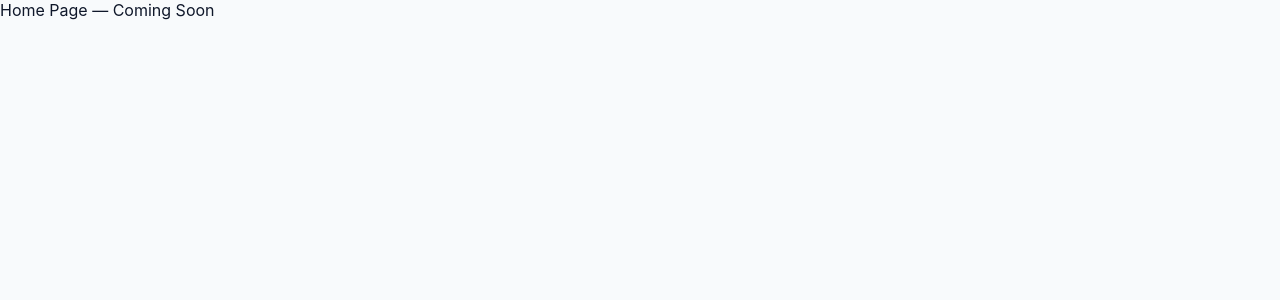
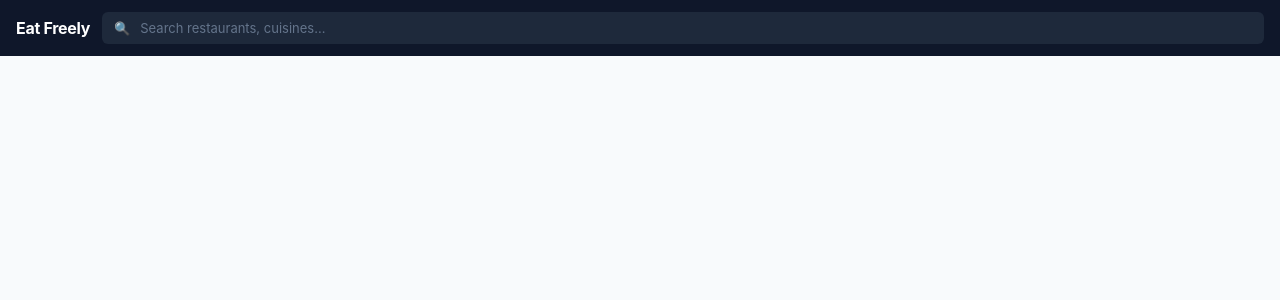
Before and after one commit to redditfreenaveed/eat-freely, a React (Vite) app: page / in a window 1280 px wide. Shown: the top 300 px of the page. Built offline with nearby package versions, Linux system fonts and the light colour scheme; the HTML template or start-up script is replaced by a standard one.

Commit message:
feat: implement Header and SearchBar components

```diff
--- a/src/components/Header/Header.jsx
+++ b/src/components/Header/Header.jsx
@@ -1,4 +1,12 @@
-// Header component — placeholder
-export default function Header() {
-  return null;
+import SearchBar from '../SearchBar/SearchBar';
+
+export default function Header({ searchQuery, onSearchChange }) {
+  return (
+    <header className="header">
+      <div className="header__inner">
+        <span className="header__title">Eat Freely</span>
+        <SearchBar value={searchQuery} onChange={onSearchChange} />
+      </div>
+    </header>
+  );
 }
--- a/src/components/SearchBar/SearchBar.jsx
+++ b/src/components/SearchBar/SearchBar.jsx
@@ -1,4 +1,14 @@
-// SearchBar component — placeholder
-export default function SearchBar() {
-  return null;
+export default function SearchBar({ value, onChange }) {
+  return (
+    <div className="search-bar">
+      <span className="search-bar__icon">🔍</span>
+      <input
+        className="search-bar__input"
+        type="text"
+        placeholder="Search restaurants, cuisines…"
+        value={value}
+        onChange={(e) => onChange(e.target.value)}
+      />
+    </div>
+  );
 }
--- a/src/pages/Home/Home.jsx
+++ b/src/pages/Home/Home.jsx
@@ -1,5 +1,7 @@
-// Home page — dietary profile selector + restaurant search results
-// TODO: Import and compose DietaryProfileSelector, SearchBar, RestaurantCard components
+import { useState } from 'react';
+import Header from '../../components/Header/Header';
+
 export default function Home() {
-  return <div>Home Page — Coming Soon</div>;
+  const [q, setQ] = useState('');
+  return <Header searchQuery={q} onSearchChange={setQ} />;
 }
```
